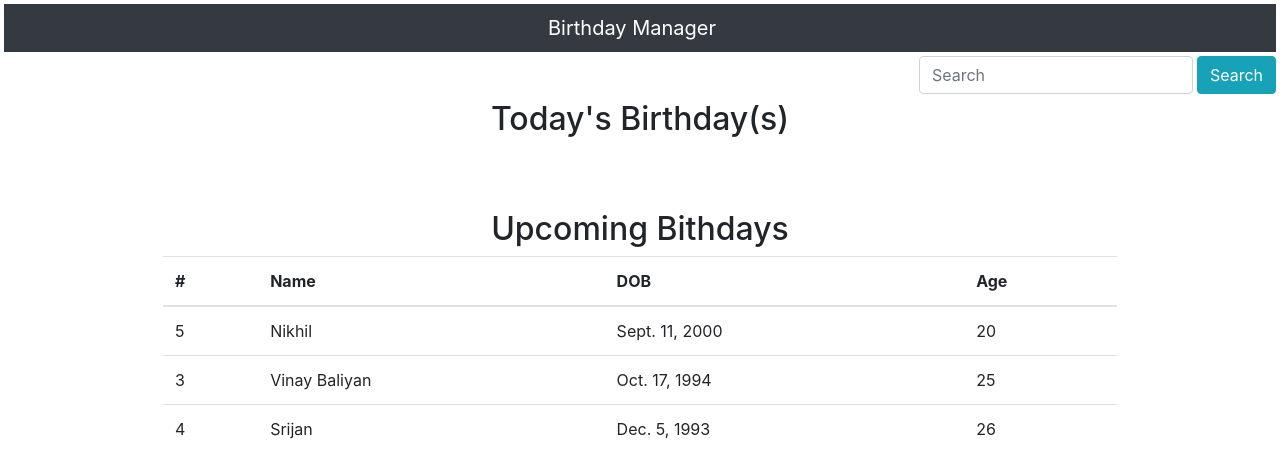
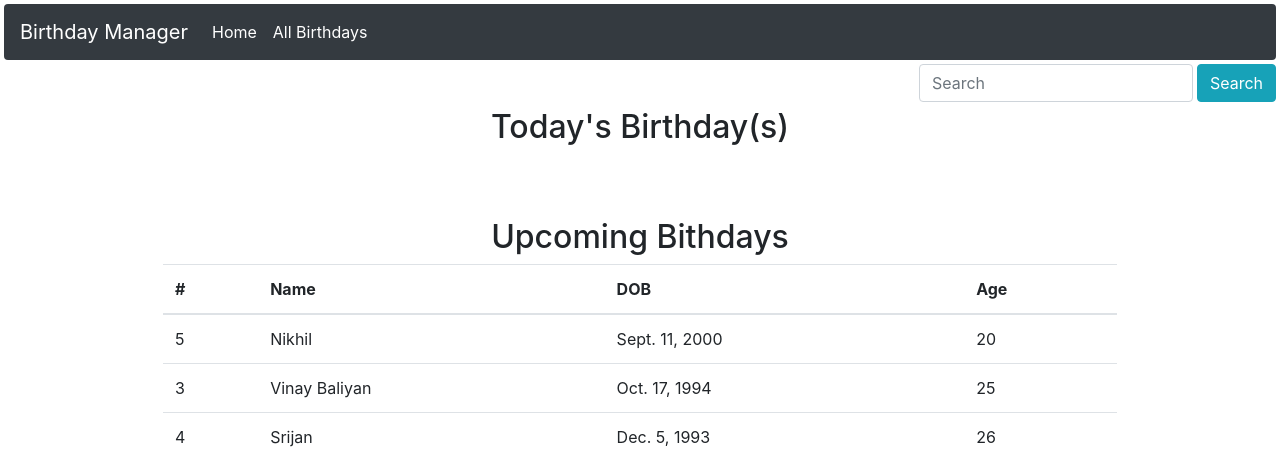
Before and after one commit to baliyanvinay/Birthdays, a Django app: page /list_birthdays/ in a window 1280 px wide. Shown: the top 460 px of the page. Run offline with Django 3.2, Linux system fonts and the light colour scheme; data comes from the database, SQL or seed files in the repository; some libraries are stand-ins or nearby versions.

Commit message:
Added a new page for listing all birthdays

```diff
--- a/List_Birthdays/templates/list_birthdays/layout.html
+++ b/List_Birthdays/templates/list_birthdays/layout.html
@@ -7,8 +7,18 @@
         <script src="{% static 'list_birthdays/script.js' %}" type="text/javascript"></script>
     </head>
     <body class="p-1">
-        <nav class="navbar navbar-nav navbar-dark bg-dark text-light p-1">
+        <nav class="navbar navbar-expand-lg navbar-dark bg-dark text-light rounded">
             <a class="navbar-brand" href="{% url 'index' %}">Birthday Manager</a>
+            <div class="collapse navbar-collapse" id="navbarNav">
+              <ul class="navbar-nav">
+                <li class="nav-item active">
+                  <a class="nav-link" href="{% url 'index' %}">Home</a>
+                </li>
+                <li class="nav-item active">
+                  <a class="nav-link" href="{% url 'list_all' %}">All Birthdays</a>
+                </li>
+              </ul>
+            </div>
         </nav>
         {% block body %}
         {% endblock body %}
--- a/List_Birthdays/urls.py
+++ b/List_Birthdays/urls.py
@@ -4,4 +4,5 @@ from . import views
 urlpatterns = [
     path('', views.index, name='index'),
     path('add_new/', views.add_new, name='add_new'),
+    path('list_all/', views.list_all, name='list_all'),
 ]
--- a/List_Birthdays/views.py
+++ b/List_Birthdays/views.py
@@ -40,3 +40,10 @@ def add_new(request):
         new_birthday=Tab_Birthdays(name=name, dob=dob, age=age, dob_current_year=dob_current_year)
         new_birthday.save()
     return render(request, template_name='list_birthdays/add_new.html')
+
+
+def list_all(request):
+    model_data={
+        "Birthdays": Tab_Birthdays.objects.all().order_by('dob_current_year')
+    }
+    return render(request, template_name='list_birthdays/list_all.html', context=model_data)
```
Also changed, not shown: List_Birthdays/templates/list_birthdays/list_all.html (added, +29 -0 lines).
